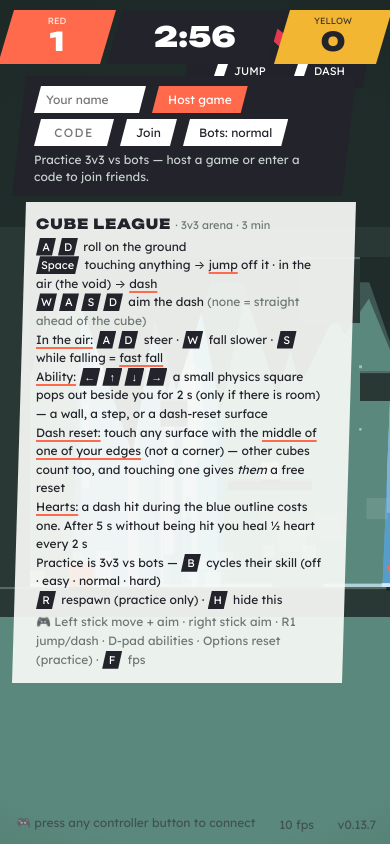
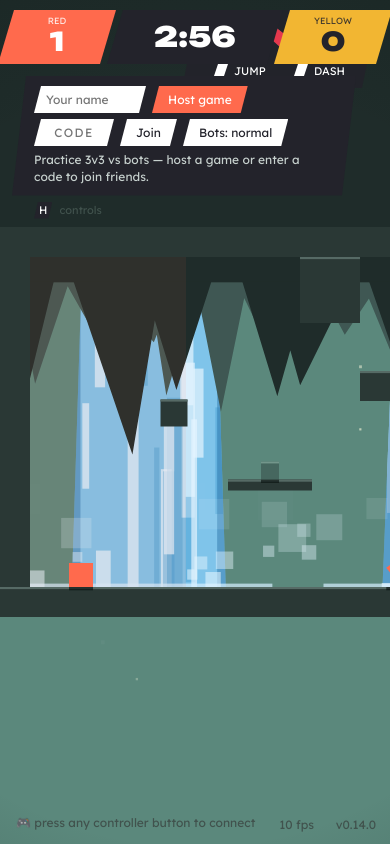
Before and after one commit to jareddarkus/showdown, a plain HTML site: page index.html in a window 390 px wide. Drawn offline with Linux system fonts and the light colour scheme; animation ran at ten frames a second.

Commit message:
v0.14.0: controls hidden by default, GO! pop-up, white dash outline, darker crates
- help panel hidden by default (H toggles) + small hint
- Smash-style GO! slab pop-up on every match start (sim emits 'start' at creation too)
- dash window ring is white with a dark rim and glow; aim preview + reset effects white
- crates darker teal-slate with a lit top edge, close to the scenery
- e2e: controller/phone sections made deterministic (bots off, open-floor start, step-exact jump capture)

Co-Authored-By: Claude Sonnet 5.5 <noreply@anthropic.com>
Claude-Session: https://claude.ai/code/session_015mXPX3Pu67XiMCFckgWCsv

```diff
--- a/index.html
+++ b/index.html
@@ -29,7 +29,10 @@
   #help kbd { display:inline-block; min-width:20px; text-align:center; padding:0 5px; margin-right:2px;
     background:var(--ink); color:#fff; font:400 11px/18px Lexend, system-ui, sans-serif; clip-path:polygon(4px 0,100% 0,calc(100% - 4px) 100%,0 100%); }
   #help .dim { color:var(--muted); }
+  #hint kbd { display:inline-block; min-width:18px; text-align:center; padding:0 5px; margin-right:4px; background:var(--ink); color:#fff; font:400 11px/17px Lexend, system-ui, sans-serif; clip-path:polygon(4px 0,100% 0,calc(100% - 4px) 100%,0 100%); }
   #help.hidden { display:none; }
+  #hint { display:none; font-size:11px; color:#41524d; padding:0 0 0 22px; user-select:none; }
+  #help.hidden + #hint { display:block; }
   #pad { position:fixed; left:16px; bottom:14px; font-size:12px; color:#41524d; user-select:none; }
   #pad.on { color:var(--ink); }
   #fps { position:fixed; right:76px; bottom:12px; font:400 12px Lexend, system-ui, sans-serif; font-variant-numeric:tabular-nums; color:#41524d; user-select:none; text-align:right; max-width:60vw; }
@@ -50,7 +53,7 @@
   #roster .t1 { color:#ff8a72; } #roster .t2 { color:#f2c24f; }
   @media (max-width: 1100px) { #left { top:76px; } }   /* keep the left column clear of the match clock */
   /* Touch devices: keep the chrome out of the way of the thumbs */
-  body.touch #pad, body.touch #help { display:none; }
+  body.touch #pad, body.touch #help, body.touch #hint { display:none !important; }
   body.touch #left { top:72px; left:8px; width:auto; max-width:calc(100vw - 196px); }
   body.touch #menu { padding:6px 24px 6px 16px; }
   body.touch #menu input { width:90px; } body.touch #menu #code { width:64px; }
@@ -75,7 +78,7 @@
     <div id="roster"></div>
   </div>
 
-  <div id="help" class="rh">
+  <div id="help" class="rh hidden">
     <div class="title">Cube League <span class="dim">· 3v3 arena · 3 min</span></div>
     <div><kbd>A</kbd><kbd>D</kbd> roll on the ground</div>
     <div><kbd>Space</kbd> touching anything → <b>jump</b> off it · in the air (the void) → <b>dash</b></div>
@@ -83,11 +86,12 @@
     <div><b>In the air:</b> <kbd>A</kbd><kbd>D</kbd> steer · <kbd>W</kbd> fall slower · <kbd>S</kbd> while falling = <b>fast fall</b></div>
     <div><b>Ability:</b> <kbd>←</kbd><kbd>↑</kbd><kbd>↓</kbd><kbd>→</kbd> a small physics square pops out beside you for 2 s (only if there is room) — a wall, a step, or a dash-reset surface</div>
     <div><b>Dash reset:</b> touch any surface with the <b>middle of one of your edges</b> (not a corner) — other cubes count too, and touching one gives <i>them</i> a free reset</div>
-    <div><b>Hearts:</b> a dash hit during the blue outline costs one. After 5 s without being hit you heal ½ heart every 2 s</div>
+    <div><b>Hearts:</b> a dash hit during the white outline costs one. After 5 s without being hit you heal ½ heart every 2 s</div>
     <div>Practice is 3v3 vs bots — <kbd>B</kbd> cycles their skill (off · easy · normal · hard)</div>
     <div><kbd>R</kbd> respawn (practice only) · <kbd>H</kbd> hide this</div>
     <div class="dim" style="margin-top:4px">🎮 Left stick move + aim · right stick aim · R1 jump/dash · D-pad abilities · Options reset (practice) · <kbd>F</kbd> fps</div>
   </div>
+  <div id="hint"><kbd>H</kbd> controls</div>
 </div>
 <div id="rotate">Rotate your phone sideways to play</div>
 <div id="ver"></div>
--- a/js/render.js
+++ b/js/render.js
@@ -21,9 +21,9 @@
   const { W, H } = CFG;
   const T_FONT = 'Unbounded, system-ui, sans-serif', B_FONT = 'Lexend, system-ui, sans-serif';
   const COLORS = {
-    solid: '#2a3835', solidTop: '#566a65', box: '#ddd6c4',
+    solid: '#2a3835', solidTop: '#566a65', box: '#46675f', boxTop: '#73968b',
     team1: '#ff6a4d', team2: '#f2b632', ability1: '#ff9c88', ability2: '#f6cf72',
-    blue: '#1e88ff', ink: '#23232b', hitFlash: '#23232b', spark: '#ffffff',
+    dash: '#ffffff', ink: '#23232b', hitFlash: '#23232b', spark: '#ffffff',
   };
   const teamColor = t => (t === 1 ? COLORS.team1 : COLORS.team2);
   const TEAM_NAME = { 1: 'RED', 2: 'YELLOW' };
@@ -89,6 +89,7 @@
     const particles = [], floaters = [], ghosts = [];
     const reveal = new Map();   // id -> { hp, until }   (heart reveal after a hit)
     const flash = new Map();    // id -> until
+    let goAt = null;            // when the last match started (drives the "GO!" pop-up)
 
     function resize() {
       dpr = Math.min(window.devicePixelRatio || 1, dprCap);
@@ -112,8 +113,8 @@
       switch (ev.e) {
         case 'dash': burst(ev.x, ev.y, teamColor(ev.team), 6, 2.5); break;
         case 'reset':
-          burst(ev.x, ev.y, COLORS.blue, 12, 4);
-          if (ev.id === myId) floater('DASH RESET', ev.x, ev.y - CFG.CUBE / 2 - 28, COLORS.blue);
+          burst(ev.x, ev.y, COLORS.dash, 14, 4.5);
+          if (ev.id === myId) floater('DASH RESET', ev.x, ev.y - CFG.CUBE / 2 - 28, COLORS.dash);
           break;
         case 'hit':
           reveal.set(ev.id, { hp: ev.hp, until: now + CFG.HEART_REVEAL });
@@ -126,7 +127,8 @@
         case 'die': burst(ev.x, ev.y, teamColor(ev.team), 30, 8); reveal.delete(ev.id); break;
         case 'ability': burst(ev.x, ev.y, ev.team === 1 ? COLORS.ability1 : COLORS.ability2, 8, 3); break;
         case 'abfail': if (ev.id === myId) ghosts.push({ x: ev.x, y: ev.y, size: ev.size, until: now + 0.4, from: now }); break;   // "no room here"
-        case 'start': case 'spawn': break;
+        case 'start': goAt = now; break;                    // a new match begins → "GO!"
+        case 'spawn': break;
         default: break;
       }
     }
@@ -360,6 +362,9 @@
         const d = LAYOUT.crates[i];
         rectPath(c[0], c[1], d[2], d[3], c[2]);
         ctx.fillStyle = COLORS.box; ctx.fill();
+        const dy = -d[3] / 2 + 3, th = Math.min(6, d[3]);                                      // lit top edge, like the solids
+        rectPath(c[0] - dy * Math.sin(c[2]), c[1] + dy * Math.cos(c[2]), d[2], th, c[2]);
+        ctx.fillStyle = COLORS.boxTop; ctx.fill();
       });
 
       // Arrow-key squares: they pop in (ease-out, a little bounce) and pop out (the same, reversed).
@@ -385,18 +390,23 @@
         ctx.fillStyle = fl > view.now ? COLORS.hitFlash : teamColor(f.team); ctx.fill();      // flat fill, no border
 
         if (isMe) {
-          // Dash window: thin blue border, only you see it.
+          // Dash window: a white ring hugging the cube (with a dark rim underneath so it shows on any background). Only you see it.
           if (view.me.dashT > 0) {
-            ctx.save(); rectPath(f.x, f.y, CFG.CUBE, CFG.CUBE, f.a);
-            ctx.lineWidth = 2.2 * z; ctx.strokeStyle = COLORS.blue; ctx.lineJoin = 'miter'; ctx.stroke(); ctx.restore();
+            ctx.save(); ctx.lineJoin = 'miter';
+            rectPath(f.x, f.y, CFG.CUBE + 5, CFG.CUBE + 5, f.a);
+            ctx.lineWidth = 8 * z; ctx.strokeStyle = 'rgba(14,26,24,.45)'; ctx.stroke();
+            ctx.shadowColor = 'rgba(255,255,255,.9)'; ctx.shadowBlur = 14;
+            ctx.lineWidth = 4 * z; ctx.strokeStyle = COLORS.dash; ctx.stroke();
+            ctx.restore();
           }
           if ((view.me.dash || view.me.jump) && view.aim.active) {
-            ctx.save(); ctx.setLineDash([6 * z, 8 * z]);
-            ctx.lineWidth = 2 * z; ctx.strokeStyle = 'rgba(30,136,255,.7)';
+            ctx.save(); ctx.setLineDash([7 * z, 8 * z]); ctx.lineCap = 'butt';
             ctx.beginPath();
             ctx.moveTo(f.x + view.aim.x * CFG.CUBE * 0.7, f.y + view.aim.y * CFG.CUBE * 0.7);
             ctx.lineTo(f.x + view.aim.x * CFG.CUBE * 2.3, f.y + view.aim.y * CFG.CUBE * 2.3);
-            ctx.stroke(); ctx.restore();
+            ctx.lineWidth = 6 * z; ctx.strokeStyle = 'rgba(14,26,24,.4)'; ctx.stroke();
+            ctx.lineWidth = 3 * z; ctx.strokeStyle = 'rgba(255,255,255,.95)'; ctx.stroke();
+            ctx.restore();
           }
         } else {
           // Others' hearts: only for 2 s after they were hit. Yours live in the top-right corner.
@@ -461,6 +471,31 @@
       ctx.textBaseline = 'alphabetic';
     }
 
+    // Smash-style "GO!": two slanted slabs slam in, the letters overshoot and settle, hold, then zoom out and fade.
+    const easeOutBack = u => { const c1 = 1.9, c3 = c1 + 1, v = u - 1; return 1 + c3 * v * v * v + c1 * v * v; };
+    function drawGo(view) {
+      if (goAt === null) return;
+      const e = view.now - goAt;
+      if (e < 0 || e > 1.5) return;
+      const pop = e < 0.32 ? easeOutBack(e / 0.32) : 1;
+      const out = e > 1.0 ? (e - 1.0) / 0.5 : 0;                                  // 0 → 1 while it leaves
+      const sc = pop * (1 + out * 0.45) * (1 + 0.015 * Math.sin(e * 14));
+      const alpha = 1 - out;
+      const cx = cw / 2, cy = ch * 0.42, size = Math.min(ch * 0.30, cw * 0.22);
+      const sw = size * 3.1, sh = size * 1.35, sl = size * 0.42;
+      ctx.save(); ctx.globalAlpha = Math.max(0, alpha);
+      ctx.translate(cx, cy); ctx.scale(sc, sc);
+      // back slab (yellow team) sliding in a hair later than the front one (red team)
+      const k = Math.min(1, e / 0.22), k2 = Math.min(1, Math.max(0, (e - 0.05) / 0.22));
+      para(-sw / 2 + size * 0.22, -sh / 2 + size * 0.14, sw * k, sh, sl); ctx.fillStyle = COLORS.team2; ctx.fill();
+      para(-sw / 2, -sh / 2, sw * k2, sh, sl); ctx.fillStyle = COLORS.team1; ctx.fill();
+      ctx.textAlign = 'center'; ctx.textBaseline = 'middle'; ctx.font = `900 ${size}px ${T_FONT}`;
+      ctx.fillStyle = 'rgba(14,26,24,.35)'; ctx.fillText('GO!', size * 0.05, size * 0.09);   // drop shadow
+      ctx.fillStyle = '#fff'; ctx.fillText('GO!', 0, size * 0.03);
+      ctx.restore();
+      ctx.textBaseline = 'alphabetic';
+    }
+
     function drawHUD(view) {
       const me = view.me;
       if (me) {
@@ -481,6 +516,7 @@
       }
       drawStrip(view);
       drawBanner(view);
+      drawGo(view);
     }
 
     let first = true;
@@ -499,7 +535,7 @@
       ctx.setTransform(dpr, 0, 0, dpr, 0, 0);
       drawHUD(view);
     }
-    function resetEffects() { particles.length = 0; floaters.length = 0; ghosts.length = 0; reveal.clear(); flash.clear(); first = true; }
+    function resetEffects() { goAt = null; particles.length = 0; floaters.length = 0; ghosts.length = 0; reveal.clear(); flash.clear(); first = true; }
 
     const lowerResolution = () => { const eff = Math.min(window.devicePixelRatio || 1, dprCap); if (eff > 0.75) { dprCap = Math.max(0.75, eff - 0.5); resize(); } };
     return { draw, handleEvent, resetEffects, resize, lowerResolution, dprCap: () => Math.min(window.devicePixelRatio || 1, dprCap) };
--- a/js/sim.js
+++ b/js/sim.js
@@ -499,6 +499,7 @@
     if (opts.bots) {
       [1100, 2300, 2900].forEach((x, i) => sim.addFighter({ id: 'bot' + i, name: 'Bot', team: 2, bot: true, at: { x, y: H - CFG.CUBE / 2 - 12 } }));
     }
+    emit({ e: 'start' });          // the renderer pops a "GO!"
     return sim;
   }
 
--- a/js/version.js
+++ b/js/version.js
@@ -1,3 +1,3 @@
 /* Shown in the bottom-right of the game. BUMP THIS ON EVERY UPDATE (and add a line to CHANGELOG in HANDOFF.md).
  * Host and client must run the same version to play together. */
-window.CUBE_VERSION = '0.13.7';
+window.CUBE_VERSION = '0.14.0';
```
Also changed, not shown: test/e2e.js (+16 -2 lines), 2 other files.
